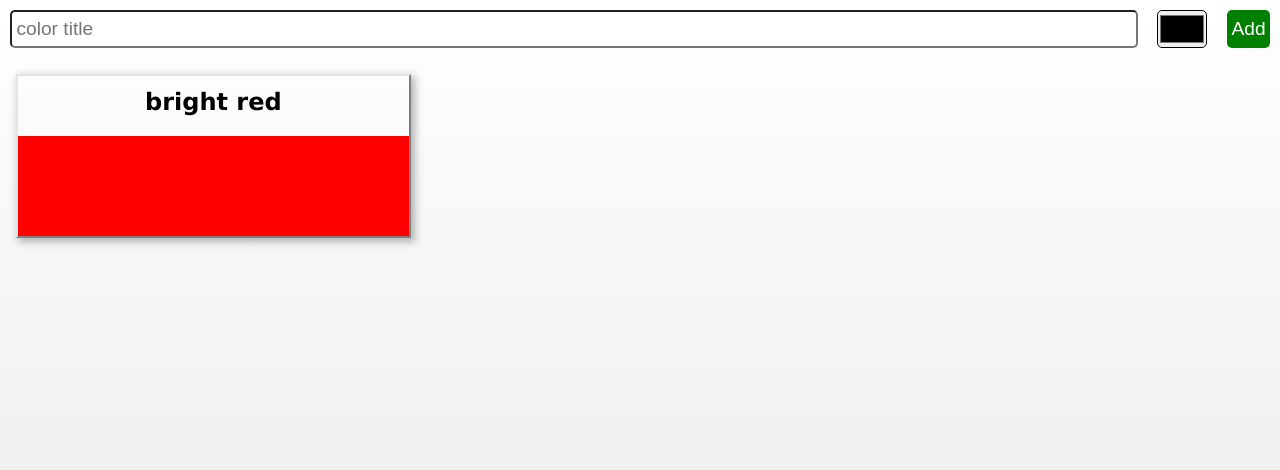
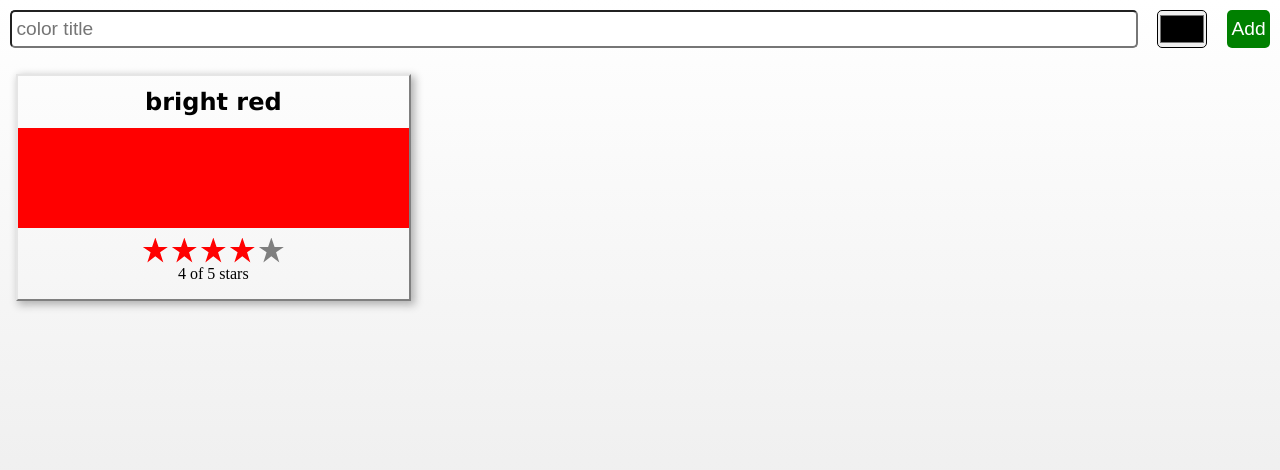
Before and after one commit to sunyang-629/color-rating, a React (Create React App) app: page / in a window 1280 px wide. Shown: the top 470 px of the page. Built offline with nearby package versions, Linux system fonts and the light colour scheme.

Commit message:
add rating stars

```diff
--- a/src/App.js
+++ b/src/App.js
@@ -11,7 +11,7 @@ class App extends React.Component{
           "id": "test-001",
           "title": "bright red",
           "color": "#ff0000",
-          "rating":"5"
+          "rating":"4"
         }]
     }
   }
--- a/src/colorList/components/Color.js
+++ b/src/colorList/components/Color.js
@@ -1,5 +1,5 @@
 import React from 'react';
-// import { StarRating } from './StarRating';
+import StarRating from './StarRating';
 import './../styles/Color.scss';
 
 const Color = ({title,color,rating=0}) => {
@@ -8,10 +8,11 @@ const Color = ({title,color,rating=0}) => {
             <h1>{title}</h1>
             <div className='color' style={{backgroundColor:color}}>
             </div>
+            <div>
+                <StarRating starsSelected={rating} />
+            </div>
         </section>
     )
 }
-            // <div>
-            //     <StarRating starsSelected={rating} />
-            // </div>
+
 export default Color;
--- /dev/null
+++ b/src/colorList/components/Star.js
@@ -0,0 +1,15 @@
+import React from 'react';
+import PropTypes from 'prop-types';
+import './../styles/Star.scss';
+
+const Star = props => {
+    return (
+        <div className={(props.selected) ?"star selected":"star"}></div>
+    )
+}
+
+Star.propTypes = {
+    selected: PropTypes.bool
+}
+
+export default Star;
--- /dev/null
+++ b/src/colorList/components/StarRating.js
@@ -0,0 +1,32 @@
+import React from "react";
+import PropTypes from 'prop-types';
+import Star from './Star';
+
+class StarRating extends React.Component{
+    constructor(props) {
+        super(props)
+        this.state = {
+            totalStars:5
+        }
+    }
+
+    render() {
+        const { starsSelected } = this.props;
+        const { totalStars } = this.state;
+        return (
+            <div className="star-rating">
+                {[...Array(totalStars)].map((star, i) =>
+                    <Star key={i} selected={i<starsSelected} />
+                    )}
+                <p>{starsSelected} of {totalStars} stars</p>
+            </div>
+        )
+    }
+}
+
+StarRating.propTypes = {
+    starsSelected: PropTypes.number,
+    // totalStars:PropTypes.number
+}
+
+export default StarRating;
```
